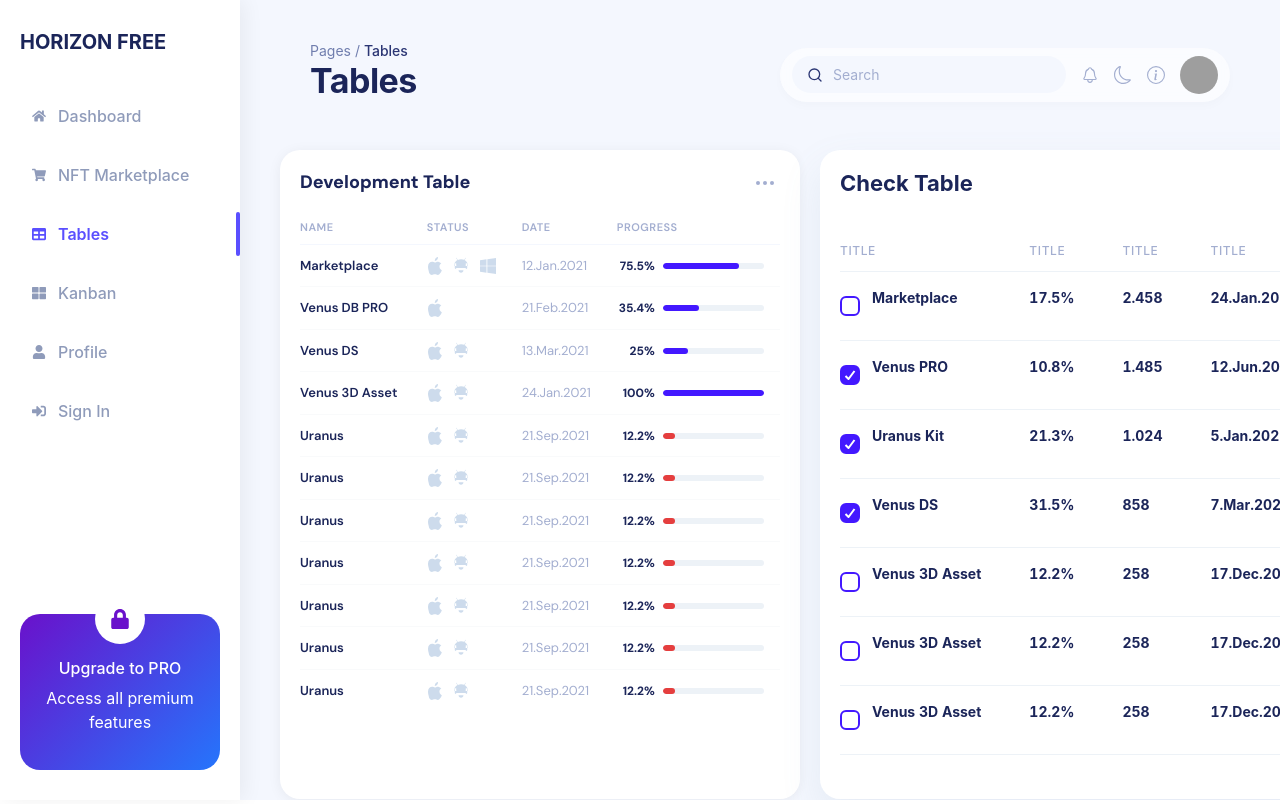
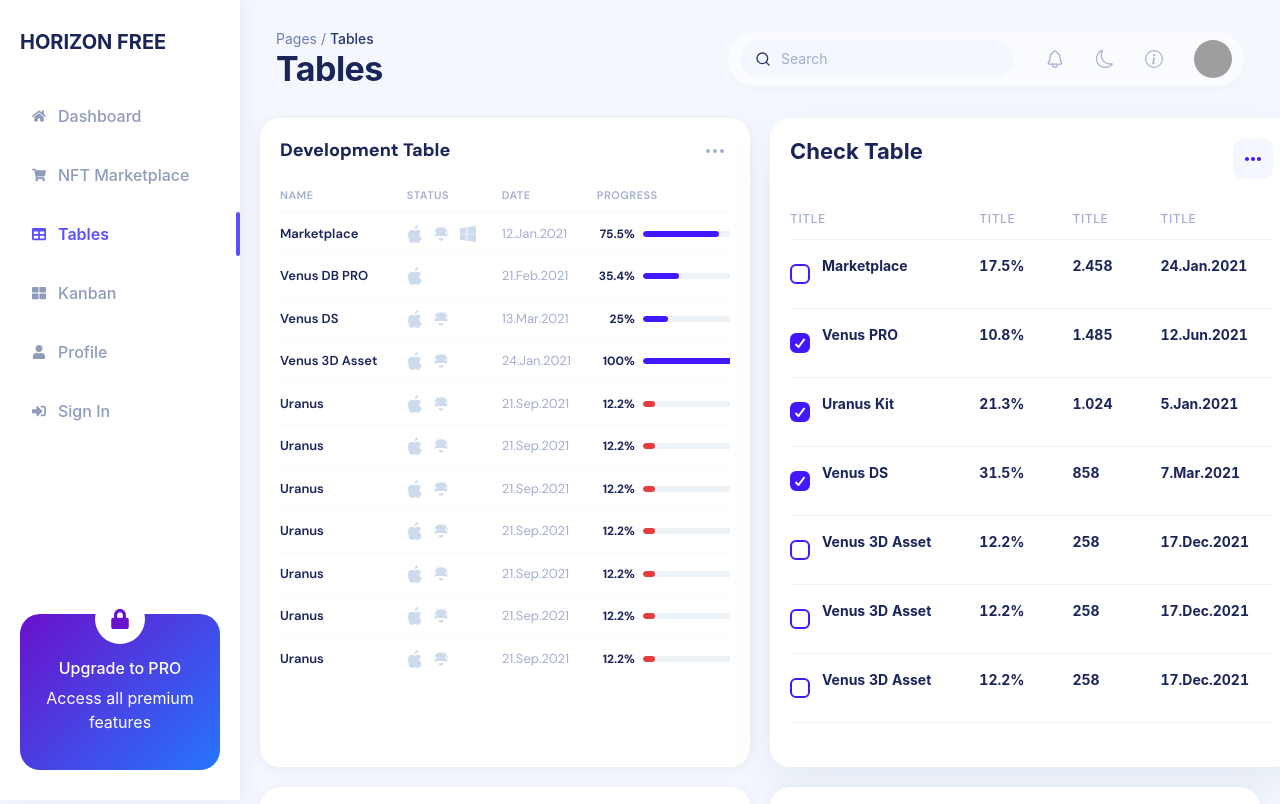
Before and after one commit to gowthamr4-l/nulinz_technology, a React (Vite) app: page /nulinz_technology/table in a window 1280 px wide. Shown: the top 804 px of the page. Built offline with nearby package versions, Linux system fonts and the light colour scheme; grey boxes are pictures that could not be loaded.

Commit message:
last commit

```diff
--- a/index.html
+++ b/index.html
@@ -2,9 +2,9 @@
 <html lang="en">
   <head>
     <meta charset="UTF-8" />
-    <link rel="icon" type="image/svg+xml" href="/vite.svg" />
+    <link rel="icon" type="image/png" href="/src/assets/horizon-logo.png" />
     <meta name="viewport" content="width=device-width, initial-scale=1.0" />
-    <title>demo</title>
+    <title>HORIZON</title>
   </head>
   <body>
     <div id="root"></div>
--- a/package.json
+++ b/package.json
@@ -3,6 +3,7 @@
   "private": true,
   "version": "0.0.0",
   "type": "module",
+  "homepage": "https://gowthamr4-l.github.io/nulinz_technology/",
   "scripts": {
     "dev": "vite",
     "build": "vite build",
--- a/src/Component/Header.jsx
+++ b/src/Component/Header.jsx
@@ -7,42 +7,52 @@ import "../Css/header.css";
 
 export default function Header({ currentPage, setIsOpen }) {
   const displayTitle =
-    currentPage?.toLowerCase() === "dashboard" ? "Main Dashboard" : currentPage;
+    currentPage?.toLowerCase() === "dashboard"
+      ? "Main Dashboard"
+      : currentPage;
 
   return (
-    <div className="header-container d-flex justify-content-between align-items-center">
+    <div className="header-container d-flex justify-content-between align-items-center px-3 py-2">
+
       {/* Title Section */}
       <div className="title-section">
         <p className="breadcrumb-text mb-0">
           Pages / <span className="current-path">{displayTitle}</span>
         </p>
-        <h2 className="main-title fw-bold">{displayTitle}</h2>
+        <h2 className="main-title fw-bold mb-0">{displayTitle}</h2>
       </div>
 
-      {/* Responsive Action Bar */}
-      <div className="action-bar d-flex align-items-center">
-        {/* Mobile Menu Toggle */}
+      {/* Action Bar */}
+      <div className="action-bar d-flex align-items-center gap-3">
+
+        {/* Mobile Toggle Button */}
         <button
           className="mobile-toggle-btn d-lg-none"
           onClick={() => setIsOpen(true)}
           aria-label="Toggle Navigation"
         >
-          <div className="icon-wrapper">
-            <FaBars />
-          </div>
+          <FaBars size={20} />
         </button>
 
-        {/* Glassmorphism Search & Icon Container */}
-        <div className="glass-container d-flex align-items-center">
+        {/* Search + Icons */}
+        <div className="glass-container d-flex align-items-center gap-3">
+
+          {/* Search */}
           <div className="search-wrapper d-flex align-items-center">
             <FiSearch className="search-icon" />
-            <input type="text" placeholder="Search" className="search-input" />
+            <input
+              type="text"
+              placeholder="Search"
+              className="search-input"
+            />
           </div>
 
-          <IoNotificationsOutline className="header-icon" />
-          <BsMoon className="header-icon" />
-          <BsInfoCircle className="header-icon" />
+          {/* Icons */}
+          <IoNotificationsOutline className="header-icon" size={20} />
+          <BsMoon className="header-icon" size={18} />
+          <BsInfoCircle className="header-icon" size={18} />
 
+          {/* Avatar */}
           <img
             src="https://i.pravatar.cc/100?u=user"
             alt="user-avatar"
--- a/src/Css/dashboard.css
+++ b/src/Css/dashboard.css
@@ -92,7 +92,7 @@ body {
    ===================== */
 .row-bottom {
     display: grid;
-    grid-template-columns: 1fr 1fr 1fr 1fr;
+    grid-template-columns: 1fr 1fr 1fr ;
     gap: 16px;
 }
 
@@ -259,3 +259,29 @@ body {
         grid-column: auto;
     }
 }
+.dashboard-grid {
+  display: grid;
+  gap: 20px;
+  margin-top: 20px;
+}
+
+/* 💻 Desktop (Large screens) */
+@media (min-width: 1200px) {
+  .dashboard-grid {
+    grid-template-columns: repeat(3, 1fr);
+  }
+}
+
+/* 📱 Tablet */
+@media (min-width: 768px) and (max-width: 1199px) {
+  .dashboard-grid {
+    grid-template-columns: repeat(2, 1fr);
+  }
+}
+
+/* 📲 Mobile */
+@media (max-width: 767px) {
+  .dashboard-grid {
+    grid-template-columns: 1fr;
+  }
+}
--- /dev/null
+++ b/src/Css/table.css
@@ -0,0 +1,34 @@
+/* Layout */
+.layout-container {
+  display: flex;
+  min-height: 100vh;
+  background-color: #f4f7fe;
+}
+
+/* Main content */
+.main-content {
+  flex: 1;
+  padding: 20px;
+  overflow: auto;
+}
+
+/* ============================= */
+/* Responsive Grid */
+/* ============================= */
+
+.table-grid {
+  display: grid;
+  gap: 20px;
+  margin-top: 20px;
+  grid-template-columns: repeat(auto-fit, minmax(470px, 1fr));
+}
+
+/* ============================= */
+/* Mobile Sidebar Fix */
+/* ============================= */
+
+@media (max-width: 991px) {
+  .layout-container {
+    flex-direction: column;
+  }
+}
--- a/src/Css/weeklyrevenue.css
+++ b/src/Css/weeklyrevenue.css
@@ -3,13 +3,35 @@
     border-radius: 20px;
     padding: 24px 20px;
     width: 100%;
-    max-width: 400px;
+    max-width: 632px;
     /* Limits desktop width */
     margin: 0 auto;
     /* Centers on mobile */
     font-family: "DM Sans", sans-serif;
 }
+/* Laptop (1024px and above) */
+@media (min-width: 1024px) {
+    .weekly-revenue-card {
+        max-width: 400px;
+        padding: 24px 20px;
+    }
+}
 
+/* Tablet (768px to 1023px) */
+@media (max-width: 1023px) and (min-width: 768px) {
+    .weekly-revenue-card {
+        max-width: 350px;
+        padding: 20px 16px;
+    }
+}
+
+/* Mobile (767px and below) */
+@media (max-width: 767px) {
+    .weekly-revenue-card {
+        max-width: 90%;
+        padding: 16px 14px;
+    }
+}
 .text-navy {
     color: #1b2559;
 }
--- a/src/Pages/Table.jsx
+++ b/src/Pages/Table.jsx
@@ -5,43 +5,34 @@ import DevelopmentTable from "../Component/DevelopmentTable";
 import CheckTable from "../Component/checkingtable";
 import ComplexTable from "../Component/comtable";
 import FourColumnTable from "../Component/fourcolumntable";
+import "../Css/table.css";
 
 function Table() {
   const [isOpen, setIsOpen] = useState(false);
-  const [currentPage, setCurrentPage] = useState("Tables"); // <-- current page name
+  const [currentPage, setCurrentPage] = useState("Tables");
 
   return (
-    <div style={{ display: "flex", height: "100vh", width: "100%", backgroundColor: "#f4f7fe" }}>
+    <div className="layout-container">
 
       {/* Sidebar */}
-      <div style={{ width: "260px", height: "100vh" }}>
-        <Sidebar
-          isOpen={isOpen}
-          setIsOpen={setIsOpen}
-          setCurrentPage={setCurrentPage}
-        />
-      </div>
+      <Sidebar
+        isOpen={isOpen}
+        setIsOpen={setIsOpen}
+        setCurrentPage={setCurrentPage}
+      />
 
       {/* Main Content */}
-      <div style={{ flex: 1, padding: "20px", overflow: "auto" }}>
-        <Header currentPage={currentPage} setIsOpen={setIsOpen} /> {/* <-- pass currentPage */}
+      <div className="main-content">
+        <Header currentPage={currentPage} setIsOpen={setIsOpen} />
 
-        {/* Table Grid */}
-        <div
-          style={{
-            display: "grid",
-            gridTemplateColumns: "1fr 1fr",
-            gap: "20px",
-            marginTop: "20px",
-          }}
-        >
+        {/* Responsive Grid */}
+        <div className="table-grid">
           <DevelopmentTable />
           <CheckTable />
           <FourColumnTable />
           <ComplexTable />
         </div>
       </div>
-
     </div>
   );
 }
```
Also changed, not shown: src/Component/layout.jsx (added, +25 -0 lines).
